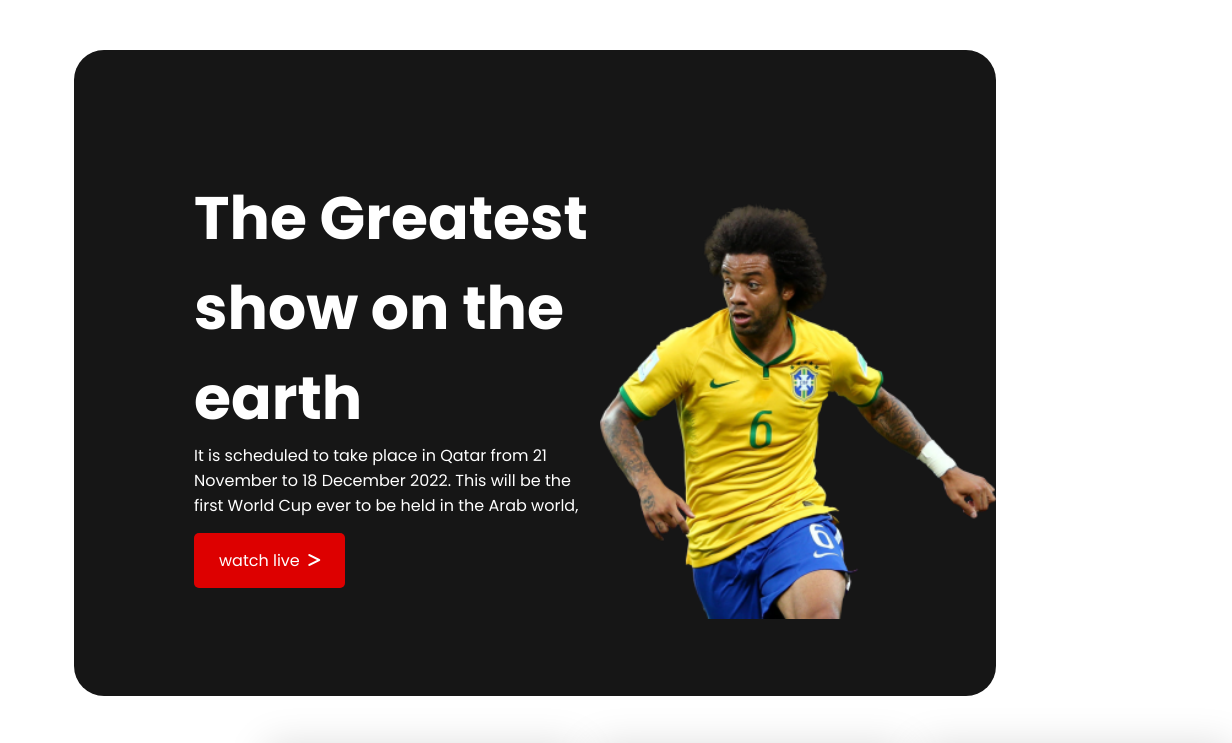
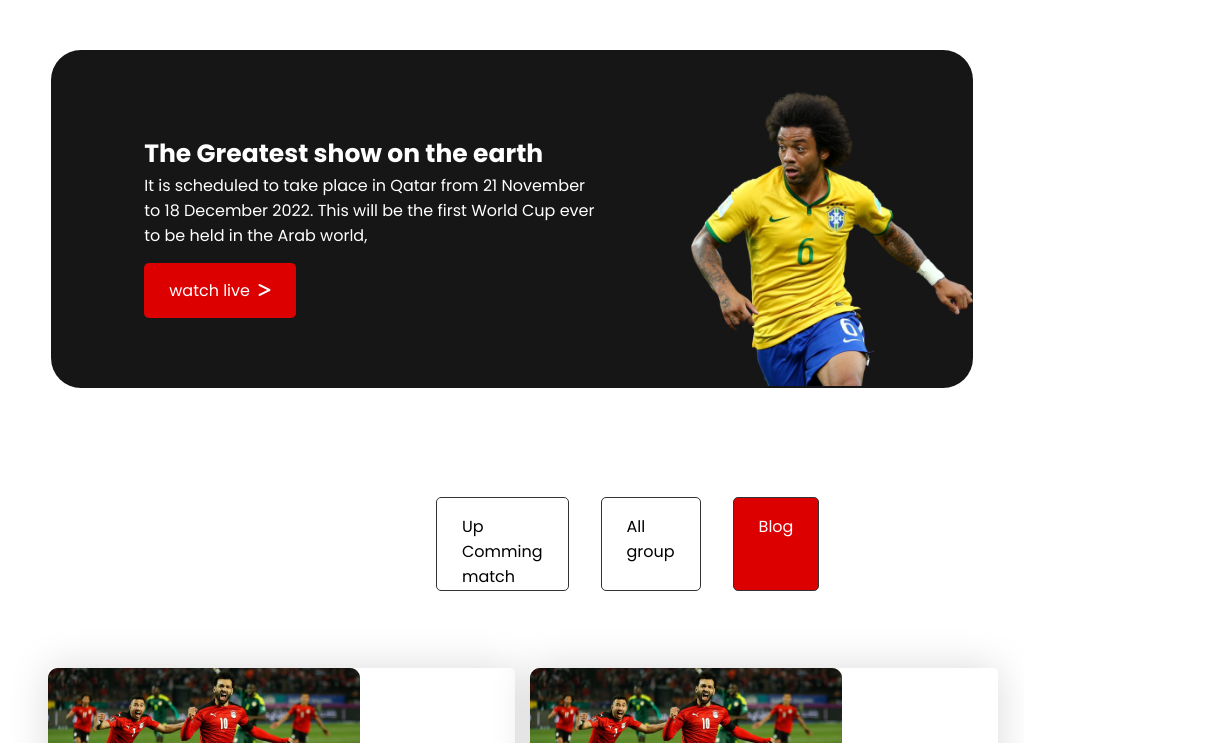
Before and after one commit to nahidfrahaman/worldcup-2022, a plain HTML site: page index.html in a window 1024 px wide. Shown: the top 743 px of the page, 1232 px wide, since content can reach past the window. Drawn offline with Linux system fonts and the light colour scheme.

Commit message:
all responsive is done

```diff
--- a/styles/style.css
+++ b/styles/style.css
@@ -303,6 +303,10 @@ body{
      justify-content: space-around;
 
    }
+   .view-button{
+    display: block;
+    margin-bottom: -15px;
+   }
 
     /* -----footer media quries---------- */
     .footer-container{
@@ -381,7 +385,67 @@ body{
     #last-item{
         display: none;
     }
+    .view-button{
+        display: block;
+        margin-bottom: -15px;
+       }
     #footer-icon{
     margin: 50px 150px;
     }
 }
+/* ----------media quaries for 769 to 1024px-------- */
+
+@media only screen and (min-width: 769px) and (max-width: 1024px){
+
+    .banner-container{
+        width: 90%;
+        height: 338px;
+        margin: 50px auto;
+    }
+    .banner-discription-container{
+        margin:0 83px;
+    }
+    .banner-header{
+        font-size: 25px;
+        width: 100%;
+    }
+    .banner-image{
+        width: 31%;
+        margin-top: 45px;
+    }
+    .main-section{
+        display: flex;
+        flex-direction: column;
+
+    }
+    .main-button-container{
+        display: flex;
+        flex-direction: row;
+        width: 210px;
+        height: 170px;
+        background-color: #FFFFFF;
+        margin:30px auto;
+        justify-content: space-evenly;
+    }
+    .button-container{
+        display: flex;
+        flex-direction: row;
+        width: 230px;
+        height: 150px;
+    }
+    .button{
+        border: 1px solid #333;
+        width: 230px;
+        height: 60px;
+    }
+    .Blogs-section{
+        grid-template-columns: repeat(2,1fr);
+    }
+    #last-item{
+        display: none;
+   }
+   .view-button{
+    display: block;
+    margin-bottom: -15px;
+   }
+}
```
